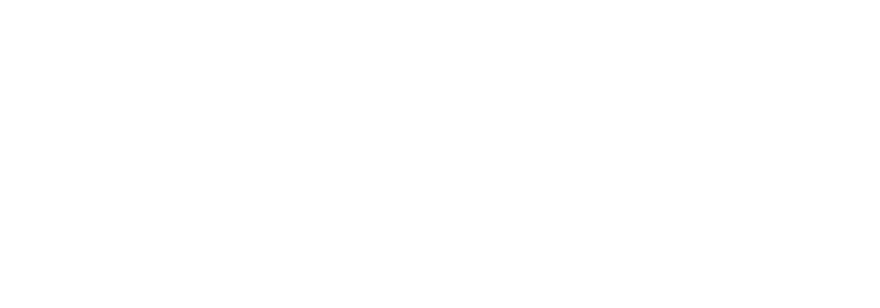
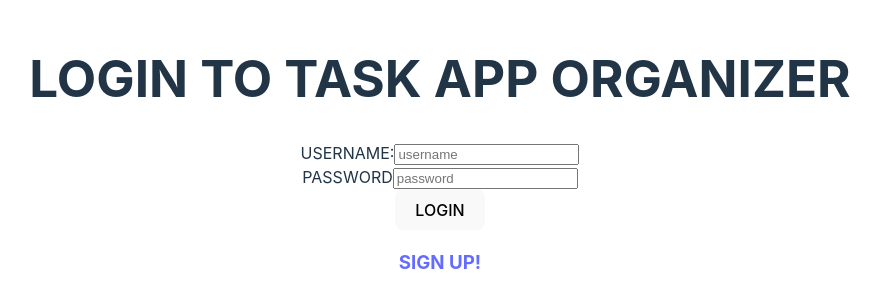
Before and after one commit to franmedina32/frontTaskApp, a React (Vite) app in the folder reactFrontTA/: page / in a window 1280 px wide. Before the commit this address had no page. Shown: the part 244-552 px from the top of the page, without its empty margins (200-1080 px from the left). Built offline with nearby package versions, Linux system fonts and the light colour scheme.

Commit message:
signup and login functions done

```diff
--- a/reactFrontTA/src/App.jsx
+++ b/reactFrontTA/src/App.jsx
@@ -14,13 +14,13 @@ function App() {
   return (
     <div className="App">
       <Routes>
-        <Route path='/login' element={Login}/>
-        <Route path='/newTask' element={NewTask}/>
-        <Route path='/RoomName' element={Roomname}/>
-        <Route path='/Rooms' element={Rooms}/>
-        <Route path='/signup' element={Signup}/>
-        <Route path='/task' element={Task}/>
-        <Route path='/user' element={User}/>
+        <Route path='/' element={<Login/>}/>
+        <Route path='/newTask' element={<NewTask/>}/>
+        <Route path='/RoomName' element={<Roomname/>}/>
+        <Route path='/Rooms' element={<Rooms/>}/>
+        <Route path='/signup' element={<Signup/>}/>
+        <Route path='/task' element={<Task/>}/>
+        <Route path='/user' element={<User/>}/>
       </Routes>
     </div>
   )
--- a/reactFrontTA/src/components/Login.jsx
+++ b/reactFrontTA/src/components/Login.jsx
@@ -1,8 +1,63 @@
-import React from 'react'
+import React, { useEffect, useState } from 'react'
+import Signup from './Signup'
+import { Link } from 'react-router-dom'
+import { endpoints } from '../resources/endpoints'
+import Rooms from './Rooms'
 
 const Login = () => {
+    const [userData, setUserData] = useState({
+        name: "",
+        password: ""
+    })
+
+    const [val, setVal] = useState(false)
+
+
+    const handleLogin = (e) => {
+        e.preventDefault()
+        console.log(userData)
+        fetch(endpoints.loginUser, {
+            method: "POST",
+            headers: {
+                "Content-Type": "application/json"
+            },
+            body: JSON.stringify(userData)
+        })
+         .then(res => {
+            if (res.ok){
+                setVal(true)
+                return res.json()
+            }
+            else {
+                setVal(false)
+            }
+         })
+         .then(dat => console.log(dat))
+    }
+
   return (
-    <div>Login</div>
+    <div>
+        { val ? (<Rooms/>) : (
+        <div>
+            <h1>LOGIN TO TASK APP ORGANIZER</h1>
+            <form>
+                <div>
+                    <label>USERNAME:</label>
+                    <input type='text' placeholder='username' onChange={(e) => setUserData({...userData, name: e.target.value})}></input>
+                </div>
+                <div>
+                    <label>PASSWORD</label>
+                    <input type='password' placeholder='password' onChange={(e) => setUserData({...userData, password: e.target.value})}></input>
+                </div>
+                <div>
+                    <button type='submit' onClick={handleLogin}>LOGIN</button>
+                </div>
+            </form>
+            <div>
+                <Link to="/signup"><h3>SIGN UP!</h3></Link>
+            </div>
+        </div>)}
+    </div>
   )
 }
 
--- a/reactFrontTA/src/components/Rooms.jsx
+++ b/reactFrontTA/src/components/Rooms.jsx
@@ -2,7 +2,7 @@ import React from 'react'
 
 const Rooms = () => {
   return (
-    <div>Rooms</div>
+    <div><h1>time to create rooms</h1></div>
   )
 }
 
--- a/reactFrontTA/src/components/Signup.jsx
+++ b/reactFrontTA/src/components/Signup.jsx
@@ -1,8 +1,68 @@
-import React from 'react'
+import React, { useState } from 'react'
+import Login from './Login'
+import { endpoints } from '../resources/endpoints'
+import Rooms from './Rooms'
+import { Link } from 'react-router-dom'
 
 const Signup = () => {
+
+    const [userData,setUserData] = useState({
+        name: "" ,
+        password: ""
+    })
+
+    const [val, setVal] = useState(false)
+
+    const validate = (obj) => {
+        if (obj.name.length > 5 && obj.password.length > 5){
+            setVal(true)
+        }
+        else{
+            setVal(false)
+        }
+    }
+
+
+
+    const handleRegister = (e) => {
+        e.preventDefault()
+            fetch(endpoints.createUser, {
+                method: "POST",
+                headers: {
+                    "Content-Type": "application/json"
+                },
+                body: JSON.stringify(userData)
+            })
+             .then(res => res.json())
+             .then(data => {
+                console.log(data)
+                validate(data)
+            })
+             .catch(err => console.log(err))
+    }
+
+
+
   return (
-    <div>Signup</div>
+    <div>
+        { val ? ( <Rooms/> ) : (
+        <div>
+            <h1>SIGNUP TO TASK APP ORGANIZER</h1>
+            <form>
+                <div>
+                    <label>USERNAME:</label>
+                    <input id='username'  placeholder='username' onChange={(e) => setUserData({...userData, name: e.target.value})}></input>
+                </div>
+                <div>
+                    <label>PASSWORD</label>
+                    <input id='password1' type='password' placeholder='password' onChange={(e) => setUserData({...userData, password: e.target.value})}></input>
+                </div>
+                <div>
+                    <button onClick={handleRegister} type='submit'>REGISTER</button>
+                </div>
+            </form>
+        </div> )}
+    </div>
   )
 }
 
--- a/reactFrontTA/src/resources/endpoints.js
+++ b/reactFrontTA/src/resources/endpoints.js
@@ -1,5 +1,6 @@
 export const endpoints = {
-    createUser: "localHost:8080/user/create",
+    createUser: "http://localHost:8080/user/create",
+    loginUser: "http://localHost:8080/user/login",
     deleteUserId: "localHost:8080/user/delete/",
     getUserId: "localHost:8080/user",
     listUsers: "localHost:8080/user/list",
```
